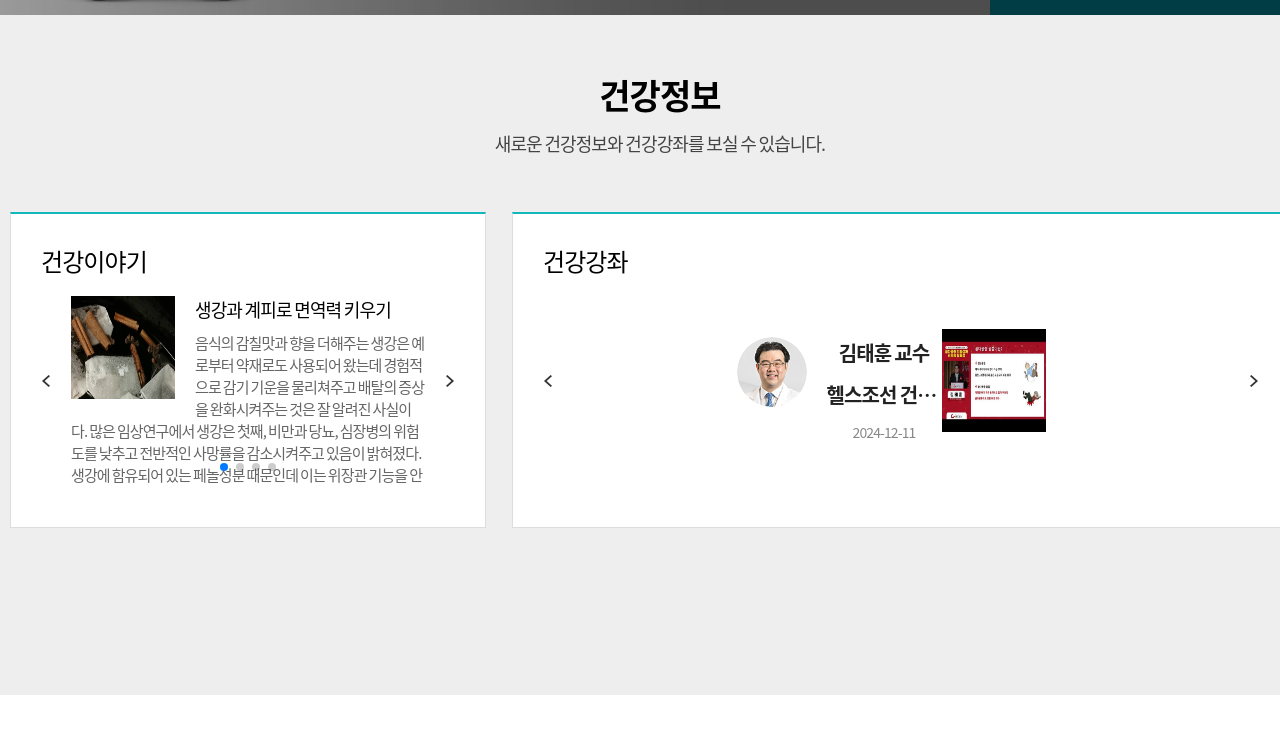
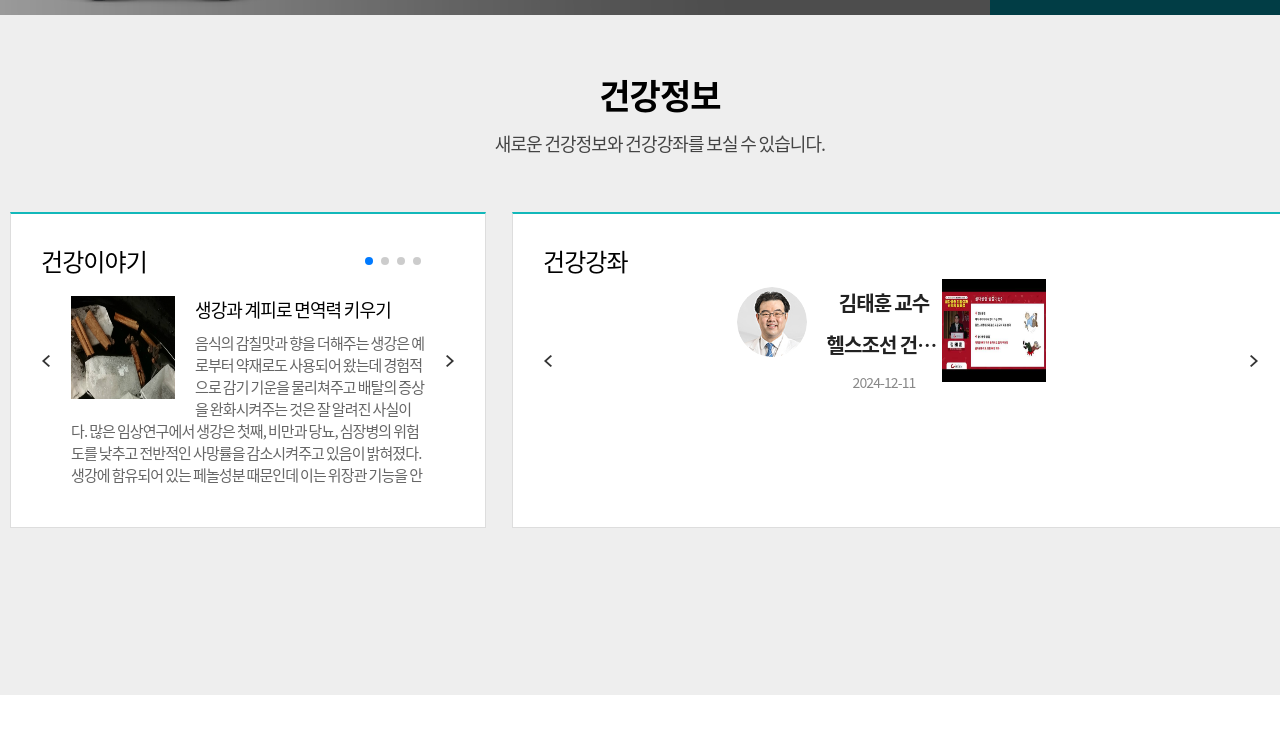
Before and after one commit to HONG-NAKYUNG/new-konkuk-hospital, a plain HTML site: page index.html in a window 1280 px wide. Shown: the part 3593-4335 px from the top of the page. Drawn offline with nearby package versions, Linux system fonts and the light colour scheme.

Commit message:
headlth 부분 스와이퍼 수정

```diff
--- a/css/style.css
+++ b/css/style.css
@@ -1005,17 +1005,21 @@ header .inner {
   width: 778px;
 }
 #health-info .inner .box-wrap .box h3 {
+  position: relative;
   font-size: 24px;
   font-weight: 500;
   margin-bottom: 15px;
   color: #000;
+  z-index: 50;
 }
 /* health slider */
 .swiper.health-banner {
   position: relative;
-  padding: 0 30px;
-  box-sizing: border-box;
-  height: 190px;
+  padding: 50px 30px 0;
+  box-sizing: border-box;
+  height: 300px;
+  margin-top: -50px;
+  z-index: 30;
 }
 .swiper.health-banner .swiper-slide {
   width: 354px;
@@ -1085,7 +1089,7 @@ header .inner {
   text-indent: 100%;
   white-space: nowrap;
   position: absolute;
-  top: 70px;
+  top: 100px;
   width: 30px;
   height: 30px;
   cursor: pointer;
@@ -1097,11 +1101,18 @@ header .inner {
   text-indent: 100%;
   white-space: nowrap;
   position: absolute;
-  top: 70px;
+  top: 100px;
   width: 30px;
   height: 30px;
   cursor: pointer;
   background: url("../img/health-info/spr_button_slide.png") no-repeat;
+}
+.swiper-horizontal>.swiper-pagination-bullets, .swiper-pagination-bullets.swiper-pagination-horizontal {
+  top: 0;
+  bottom: auto;
+  left: auto;
+  right: 30px;
+  width: auto;
 }
 /* footer */
 #footer {
--- a/js/common.js
+++ b/js/common.js
@@ -50,6 +50,10 @@ $(function () {
     pagination: {
       el: ".swiper-pagination",
     },
+    navigation: {
+      nextEl: "btn-next",
+      prevEl: "btn-prev",
+    },
   });
 
   //list.html 탭버튼
```
